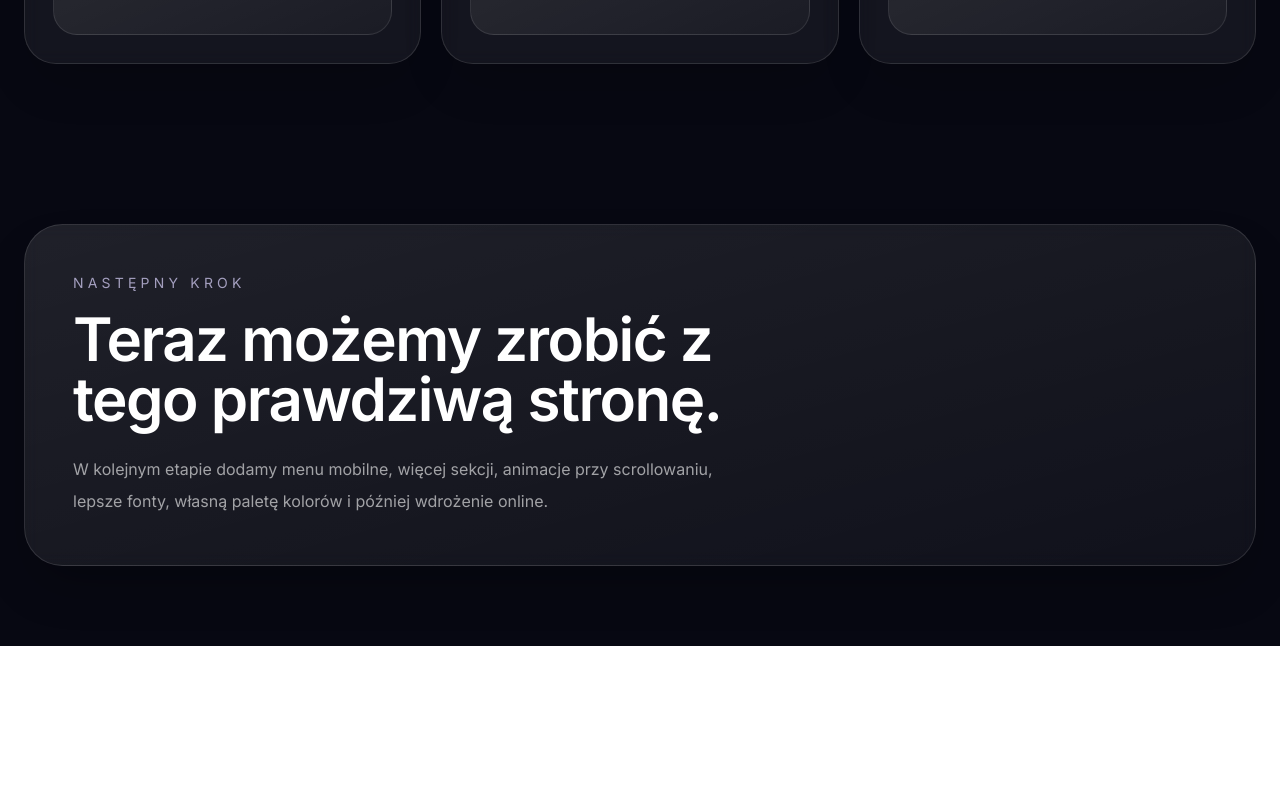
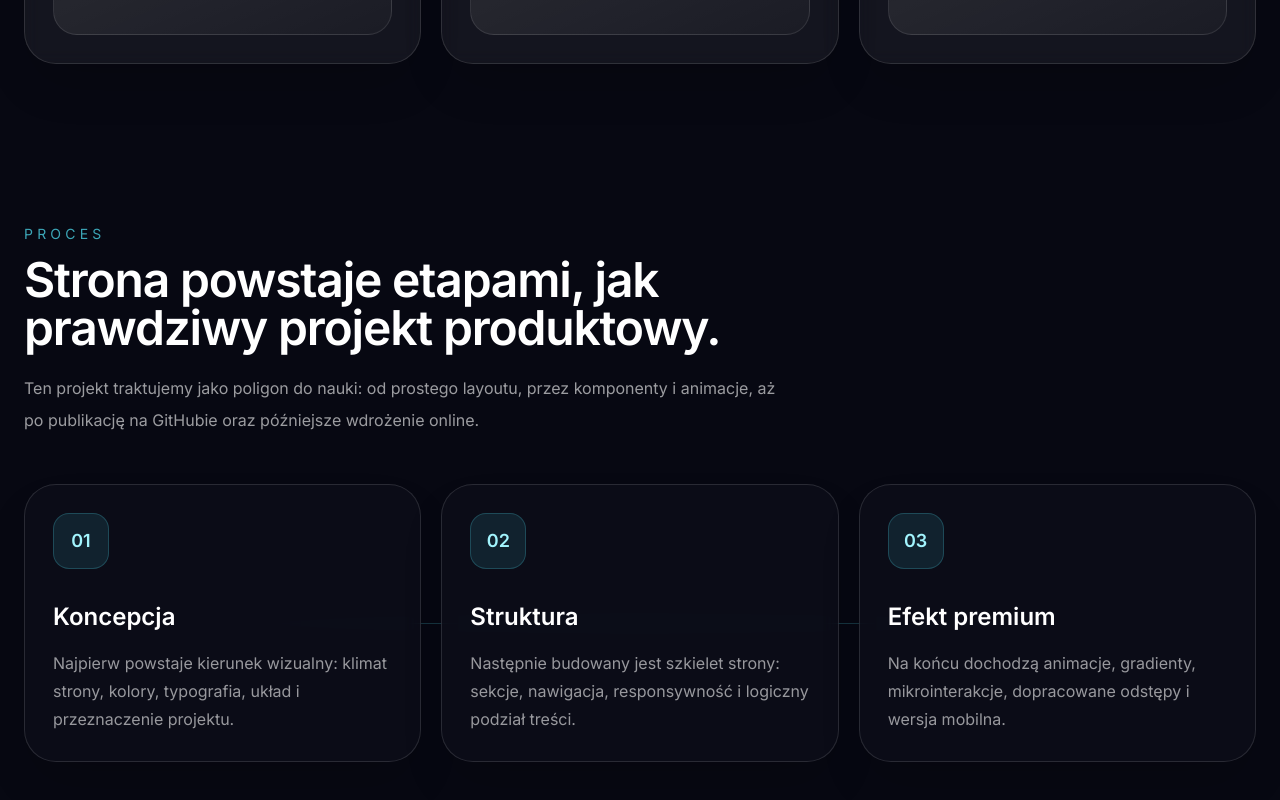
Before and after one commit to mtkittles/nova-pulse, a React (Vite) app: page / in a window 1280 px wide. Shown: the part 1936-2736 px from the top of the page. Before the commit the page ends 2582 px from the top, so only its background shows below. Built offline with nearby package versions, Linux system fonts and the light colour scheme.

Commit message:
Add process section and footer

```diff
--- a/src/App.tsx
+++ b/src/App.tsx
@@ -23,6 +23,7 @@ const navItems = [
   { label: "Start", href: "#start" },
   { label: "Funkcje", href: "#features" },
   { label: "Projekty", href: "#projects" },
+  { label: "Proces", href: "#process" },
   { label: "Design", href: "#design" },
 ]
 
@@ -41,6 +42,24 @@ const projects = [
     title: "Orbit App",
     type: "Landing page aplikacji",
     text: "Strona promująca aplikację mobilną z sekcjami funkcji, opiniami i CTA.",
+  },
+]
+
+const processSteps = [
+  {
+    number: "01",
+    title: "Koncepcja",
+    text: "Najpierw powstaje kierunek wizualny: klimat strony, kolory, typografia, układ i przeznaczenie projektu.",
+  },
+  {
+    number: "02",
+    title: "Struktura",
+    text: "Następnie budowany jest szkielet strony: sekcje, nawigacja, responsywność i logiczny podział treści.",
+  },
+  {
+    number: "03",
+    title: "Efekt premium",
+    text: "Na końcu dochodzą animacje, gradienty, mikrointerakcje, dopracowane odstępy i wersja mobilna.",
   },
 ]
 
@@ -301,6 +320,48 @@ function App() {
           ))}
         </div>
       </section>
+      <section id="process" className="mx-auto max-w-7xl px-6 py-20">
+        <div className="mb-12 max-w-3xl">
+          <p className="text-sm uppercase tracking-[0.3em] text-cyan-300/70">
+            Proces
+          </p>
+
+          <h2 className="mt-3 text-4xl font-semibold tracking-tight md:text-5xl">
+            Strona powstaje etapami, jak prawdziwy projekt produktowy.
+          </h2>
+
+          <p className="mt-5 leading-8 text-white/60">
+            Ten projekt traktujemy jako poligon do nauki: od prostego layoutu,
+            przez komponenty i animacje, aż po publikację na GitHubie oraz
+            późniejsze wdrożenie online.
+          </p>
+        </div>
+
+        <div className="relative grid gap-5 md:grid-cols-3">
+          <div className="absolute left-0 top-1/2 hidden h-px w-full bg-gradient-to-r from-transparent via-cyan-300/30 to-transparent md:block" />
+
+          {processSteps.map((step, index) => (
+            <motion.article
+              key={step.title}
+              initial={{ opacity: 0, y: 24 }}
+              whileInView={{ opacity: 1, y: 0 }}
+              viewport={{ once: true }}
+              transition={{ delay: index * 0.12 }}
+              className="relative rounded-[2rem] border border-white/12 bg-[#0d0e1a]/80 p-7 shadow-2xl shadow-black/20 backdrop-blur"
+            >
+              <div className="mb-8 flex h-14 w-14 items-center justify-center rounded-2xl border border-cyan-300/20 bg-cyan-300/10 text-lg font-semibold text-cyan-200">
+                {step.number}
+              </div>
+
+              <h3 className="text-2xl font-semibold">{step.title}</h3>
+
+              <p className="mt-4 leading-7 text-white/58">
+                {step.text}
+              </p>
+            </motion.article>
+          ))}
+        </div>
+      </section>
       <section id="design" className="mx-auto max-w-7xl px-6 py-20">
         <div className="rounded-[2.4rem] border border-white/12 bg-gradient-to-br from-white/[0.10] to-white/[0.04] p-8 shadow-2xl shadow-black/30 backdrop-blur md:p-12">
           <p className="text-sm uppercase tracking-[0.3em] text-violet-200/70">
@@ -318,6 +379,25 @@ function App() {
           </p>
         </div>
       </section>
+      <footer className="mx-auto max-w-7xl px-6 py-10">
+        <div className="flex flex-col justify-between gap-5 border-t border-white/10 pt-8 text-sm text-white/45 md:flex-row md:items-center">
+          <p>
+            © 2026 NovaPulse. Projekt edukacyjny zbudowany w React, Vite i Tailwind CSS.
+          </p>
+
+          <div className="flex gap-5">
+            <a href="#start" className="transition hover:text-white">
+              Start
+            </a>
+            <a href="#features" className="transition hover:text-white">
+              Funkcje
+            </a>
+            <a href="#projects" className="transition hover:text-white">
+              Projekty
+            </a>
+          </div>
+        </div>
+      </footer>
     </main>
   )
 }
```
